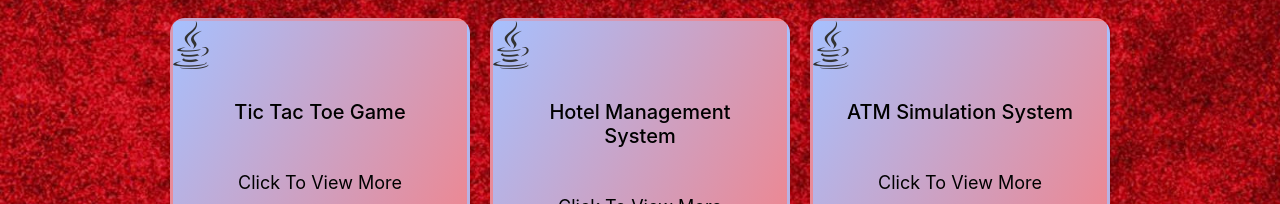
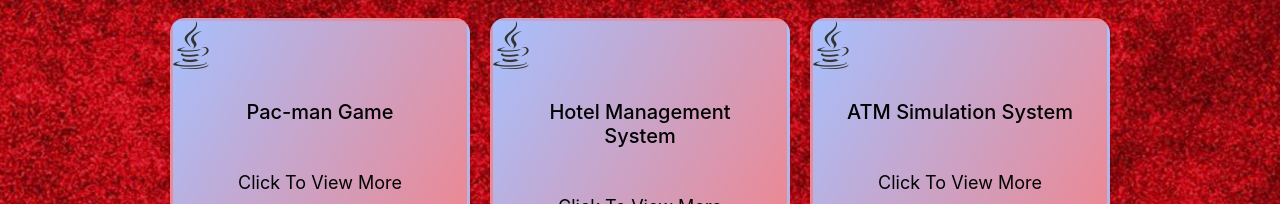
Before and after one commit to Vigneshxvicky/Java-skill-bee-club, a React (Create React App) app: page /Projects in a window 1280 px wide. Shown: the part 556-760 px from the top of the page. Built offline with nearby package versions, Linux system fonts and the light colour scheme; a web font is replaced by a local one.

Commit message:
Add team99 image and update project title for Pac-man Game

```diff
--- a/src/pages/ProjectDetail.js
+++ b/src/pages/ProjectDetail.js
@@ -2,22 +2,22 @@ import React from 'react';
 import { useParams, useNavigate } from 'react-router-dom';
 import './ProjectDetail.css'
 import Footer from '../Footer';
-import img from './assets/teamx.jpg'
+// import img from './assets/teamx.jpg'
 
 const projectDetails = {
   '1': {
     id: '1',
     team_name:'Talent Masters',
     title: 'Resume Builder',
-    pdf: "",
-    members: 'Iswarya, Prabhavathi, Kaviya, Anjali',
+    pdf: "https://drive.google.com/file/d/1Zn78wyWTCXONudBY-fTDlc9IA3jPdhxT/view?usp=sharing",
+    members: 'Iswarya, Prabhavathi, Kaviya',
     description: 'A resume builder is an online tool that you can use to quickly create a resume. Resume builders allow you to pick a pre-formatted resume template, fill in your contact and background information, and select pre-written work history bullet points — saving you a lot of time',
   },
   '2': {
     id: '2',
     title: 'Snake Game',
     team_name:'Pro Actives',
-    pdf: "",
+    pdf: "https://drive.google.com/file/d/1yZrEBjKCI5l3ji09Kt1TM7J4siW46tzN/view?usp=sharing",
     members: 'Pranavi Tiwary , G.Prasanna',
     description: 'Snake game is a classic arcade game where players control a snake that grows longer as it consumes food while avoiding colliding with walls or itself. Its a simple yet addictive game that has been enjoyed by generations.',
   },
@@ -25,23 +25,23 @@ const projectDetails = {
     id: '3',
     title: 'Chatting',
     team_name:'Merit Makers',
-    pdf: "",
+    pdf: "https://drive.google.com/file/d/1KIpuTnIw61Flm3iLfN52WrTI4_9_yQNu/view?usp=sharing",
     members: 'Monisha.B , Monika.M',
     description: 'Java chat. Java chat applications are developed using the java programming language. Chat applications allow users to communicate with each other that should be in real-time. Where the messages are getting exchanged in real-time. It can run multiple client-server chats easily.',
   },
   '4': {
     id: '4',
-    title: 'Tic Tac Toe Game',
+    title: 'Pac-man Game',
     team_name:'Brave Soft',
-    pdf: "",
+    pdf: "https://drive.google.com/file/d/1gsN2PR2x4z2wfv3vF42vFoWhODK6jVPv/view?usp=sharing",
     members: 'Pratyusha , Indumathi , Magila g',
-    description: 'The tic-tac-toe game is for two players. One player plays X and the other plays O. The players take turns placing their marks on a grid of three-by-three cells. If a given player gets three marks in a row horizontally, vertically, or diagonally, then that player wins the game.',
+    description: 'Pac-Man is an action maze chase video game; the player controls the eponymous character through an enclosed maze. The objective of the game is to eat all of the dots placed in the maze while avoiding four colored ghosts—Blinky (red), Pinky (pink), Inky (cyan), and Clyde (orange)—who pursue Pac-Man.',
   },
   '5': {
     id: '5',
     title: 'Hotel Management System.(JDK)',
     team_name:'Techno Horses ',
-    pdf: "",
+    pdf: "https://drive.google.com/file/d/1RTQFWvR-PdFy5FiamSgKsMK8bQgr1ZHk/view?usp=sharing",
     members: 'Naveen Kumar ,Natarajan ,Muhammed Salman',
     description: 'he hotel management system will help to improve business efficiency and provide user friendly environment for the customers. The hotel management system works as a bridge between staff and customers to fulfill the needs of the customers in an efficient manner.',
   },
@@ -49,7 +49,7 @@ const projectDetails = {
     id: '6',
     title: 'ATM Simulation System ',
     team_name:'Rapid Developers',
-    pdf: "",
+    pdf: "https://drive.google.com/file/d/1XJoNkw8PjjOo9eMR2zU9u-qBRVmAJ1DU/view?usp=sharing",
     members: 'Abhinay , Arul dass , Himansu kumar',
     description: 'The "ATM Simulator System" project is a model Internet Banking St. This site enables the customers toper form the basic banking transactions. The system provides the access to the customer to create an account, deposit/withdraw the cash from his account, also to view reports of all accounts present.',
   },
@@ -57,7 +57,7 @@ const projectDetails = {
     id: '7',
     title: 'Travel Management System ',
     team_name:'Tech Masters',
-    pdf: "",
+    pdf: "https://drive.google.com/file/d/1joJ4Qc-Nwc6shd6ToCe_sgt7b7rnShv_/view?usp=sharing",
     members: 'Saiyad Mabhu Subhani,Santhosh Kumar,Vineet Kumar,Shivam Bharathwaj',
     description: 'Travel management systems (TMS) are one-stop software systems where all of a companys travel arrangements can be handled. The platform helps you manage travel budgeting, policy, and reporting, so you can be sure that everything is always running as it should.',
   },
@@ -65,6 +65,7 @@ const projectDetails = {
     id: '8',
     title: 'Electricity Billing System (JDK-17).',
     team_name:'Code Warriors',
+    pdf:"https://drive.google.com/file/d/1Y1Qo0X1_ZUcwkenjn_gKxIvBf_7igXKm/view?usp=sharing",
     members: 'Sanjana Sharma ,Sakam Aiswarya ',
     description: 'Electricity Billing System is a software-based application. i. This project aims at serving the department of electricity by computerizing the billing system. ii. It mainly focuses on the calculation of units consumed during the specified time and the money to be charged by the electricity offices.',
   },
@@ -72,7 +73,7 @@ const projectDetails = {
     id: '9',
     title: 'Employee Management System',
     team_name:'Data  Twisters ',
-    pdf: "",
+    pdf: "https://drive.google.com/file/d/1hNXImWd3vuByQ6tcpCIJSuTK9zhtIa2A/view?usp=sharing",
     members: 'Kumaran,Mallela Naga babu,MD sarique ansari',
     description: 'Human resource management (HRM) is the practice of recruiting, hiring, deploying and managing an organizations employees. HRM is often referred to simply as human resources (HR)',
   },
@@ -80,7 +81,7 @@ const projectDetails = {
     id: '10',
     title: 'Quiz Application',
     team_name:'App Monsters',
-    pdf: "",
+    pdf: "https://drive.google.com/file/d/1p6Tr88hhYKjSj-57673S9fL4t4BoLwVJ/view?usp=sharing",
     members: 'Srisudha Parimala,Sanjana,Rehana',
     description: 'The project: “Quiz Application” is a collection of number of different types of quizzes like technical, games, sports, etc. A user can access/play all of the quiz and can attempt any of the one. There will be limited number of questions and for each correct answer user will get a credit score.',
   },
@@ -88,7 +89,7 @@ const projectDetails = {
     id: '11',
     title: 'University Management System (JDK-17).',
     team_name:'Code Architects',
-    pdf: "",
+    pdf: "https://drive.google.com/file/d/1FlRueQKWL69YsjwEzQnGDHBitHtFoX17/view?usp=sharing",
     members: 'Srivarshini,Sunmathi,Varnika,Nivedha',
     description: 'A University Information Management System centralizes all university data, including student records, course management, faculty information, and financial details, making it easily accessible and manageable.',
   },
@@ -96,7 +97,7 @@ const projectDetails = {
     id: '12',
     title: 'Airline Management System (JDK-17).',
     team_name:'Java Squad ',
-    pdf: "",
+    pdf: "https://docs.google.com/document/d/1Yln0biHybTOxQJrxGKFUhzDyIv9EbM-1/edit?usp=sharing&ouid=107740225292976117176&rtpof=true&sd=true",
     members: 'Ashok,Kasinathan,MohanRaj',
     description: 'The Airline Management system covers everything from booking flights and managing customer data to tracking flight schedules and updates. By providing a comprehensive solution for the airline industry, these systems aim to streamline processes, improve efficiency, and enhance the customer experience',
   },
@@ -112,7 +113,7 @@ const projectDetails = {
     id: '14',
     title: 'Space-Invaders',
     team_name:'Inno Ventures ',
-    pdf: "",
+    pdf: "https://drive.google.com/file/d/1gIYf0J2qzkbOh0yRdWNPT3RYbw3793k1/view?usp=sharing",
     members: 'Arun Kumar,Rajasekar,Rajesh,Pachaiyappan',
     description: 'Space Invaders is a fixed shooter in which the player moves a laser cannon horizontally across the bottom of the screen and fires at aliens overhead. The aliens begin as five rows of eleven that move left and right as a group, shifting downward (advancing on the shooter) each time they reach a screen edge.',
   },
@@ -120,15 +121,15 @@ const projectDetails = {
     id: '15',
     title: 'Stock Management System',
     team_name:'Byte Brigade ',
-    pdf: "",
+    pdf: "https://drive.google.com/file/d/1dcZ-bYISCA84VicXVWo3CIt1QTcCfbwD/view?usp=sharing",
     members: 'Yuvaraj , Aadharsh , Kathir , Midhunananthan , Chandranath',
     description: 'A stock management system is a software that helps businesses manage their inventory. It helps prevent stock shortages and overstocking. '
   },
   '16': {
     id: '16',
-    title: 'F arming Assistant System',
+    title: 'Farming Assistant System',
     team_name:'Innovation Gurus ',
-    pdf: "",
+    pdf: "https://drive.google.com/file/d/16feqC5s0IOETbYBA6LqxiA0KORVrEc7q/view?usp=sharing",
     members: 'Rustam Mansuri,Suman Kumar,Raushan Raj',
     description: 'The Farming Assistant system collects and analyzes data from the farm and offers a planning feature. This feature determines the type of crops, quantities of fertilizers required, the time of application, and appropriate pest control. The system further suggests how and when to conduct different farm activities.',
   },
@@ -137,15 +138,15 @@ const projectDetails = {
     id: '17',
     title: 'Chrome Dinosaur',
     team_name:'Cyber Titans',
-    pdf: "",
-    members: 'Sankar ganesh , Monish kumar , Murugavel , Kamalesh , Senthammzh',
+    pdf: "https://drive.google.com/file/d/1RTQFWvR-PdFy5FiamSgKsMK8bQgr1ZHk/view?usp=sharing",
+    members: 'Sankar ganesh , Monish kumar , Murugavel , Kamalesh , Senthammzh,SivaMurugan',
     description: 'There`s literally no end: get to the maximum possible score of 99,999 and the game simply resets itself. You can`t change direction and you have no control over your speed. All you can do is jump and duck. That`s plenty.'
   },
   '18': {
     id: '18',
     title: 'Memory Cards',
     team_name:'Visionary Developers',
-    pdf: "",
+    pdf: "https://drive.google.com/file/d/1_hl97x5qE6UMYX4oqhtPNgBtZtY-dq-t/view?usp=sharing",
     members: 'Saranya  , Dharshini , Sathiya priya  , Pooja sri , Monika, Megala , Dhanalakshmy',
     description: 'A memory card is a portable storage device that is commonly used in electronic devices such as digital cameras, smartphones, tablets, and gaming consoles. It is designed to store and transfer data, including photos, videos, music, and documents.'
   },
@@ -153,7 +154,7 @@ const projectDetails = {
     id: '19',
     title: 'Supermarket Billing',
     team_name:'Code Pioneers',
-    pdf: "",
+    pdf: "https://drive.google.com/file/d/1hFxnp_xVWtRaME30rynS5xIL4vphvgpn/view?usp=sharing",
     members: 'Shafiya Kullsum  , Thrisha , Srividhya  , Varsha  , Keerthana , Rafiya , Pooja , Reena ',
     description: 'Supermarket billing is a system that helps supermarkets calculate and display bills, and manage their sales, purchases, and inventory. It can also help with customer data, loyalty programs, and accounting. '
   },
@@ -161,7 +162,7 @@ const projectDetails = {
     id: '20',
     title: 'Tic Tac Toe',
     team_name:'Future Coders',
-    pdf: "",
+    pdf: "https://drive.google.com/file/d/1AT3DRRNsga3n4C-BU8LkZAE0Og2T18Yl/view?usp=sharing",
     members: 'Janet Salomon , Vignesh , Deepak kumar  , Devanand  , Ragul ',
     description: 'The game is played on a grid that`s 3 squares by 3 squares. You are X , your friend (or the computer in this case) is O . Players take turns putting their marks in empty squares. The first player to get 3 of her marks in a row (up, down, across, or diagonally) is the winner.'
   }
--- a/src/pages/Projects.js
+++ b/src/pages/Projects.js
@@ -50,7 +50,7 @@ const projects = [
   { id: '1', title: 'Resume Builder', description: 'Click To View More' },
   { id: '2', title: 'Snake Game', description: 'Click To View More' },
   { id: '3', title: 'Chatting', description: 'Click To View More' },
-  { id: '4', title: 'Tic Tac Toe Game', description: 'Click To View More' },
+  { id: '4', title: 'Pac-man Game', description: 'Click To View More' },
   { id: '5', title: 'Hotel Management System', description: 'Click To View More' },
   { id: '6', title: 'ATM Simulation System ', description: 'Click To View More' },
   { id: '7', title: 'Travel Management System ', description: 'Click To View More' },
@@ -61,8 +61,8 @@ const projects = [
   { id: '12', title: 'Airline Management System', description: 'Click To View More' },
   { id: '13', title: 'Flappy Bird ', description: 'Click To View More' },
   { id: '14', title: 'Space-Invaders', description: 'Click To View More' },
-  { id: '15', title: 'Farming Assistant System', description: 'Click To View More' },
-  { id: '16', title: 'Stock Management System', description: 'Click To View More' },
+  { id: '15', title: 'Stock Management System', description: 'Click To View More' },
+  { id: '16', title: 'Farming Assistant System', description: 'Click To View More' },
   { id: '17', title: 'Chrome Dinosaur', description: 'Click To View More' },
   { id: '18', title: 'Memory Cards', description: 'Click To View More' },
   { id: '19', title: 'Supermarket Billing', description: 'Click To View More' },
--- a/src/pages/Teams.jsx
+++ b/src/pages/Teams.jsx
@@ -188,6 +188,7 @@ import team19 from './assets/team19.jpg';
 import team20 from './assets/team20.jpg';
 import teamx from './assets/teamx.jpg';
 import team0 from './assets/team0.jpg';
+import team99 from './assets/team99.jpg';
 
 
 // footer
@@ -313,7 +314,7 @@ const teamsData = [
   },
   {
     name: 'Innovation Gurus',
-    imageUrl: team16,
+    imageUrl: team99,
   },
   {
     name: 'Brave Soft',
```
Also changed, not shown: src/pages/assets/team99.jpg (added).
